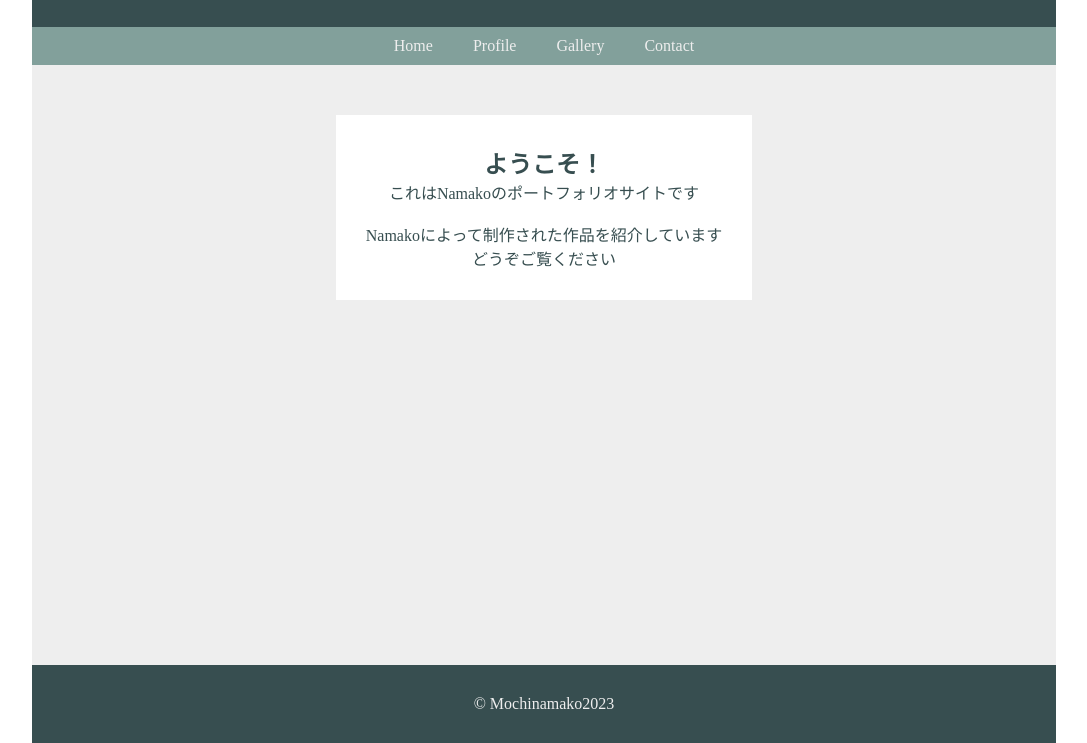
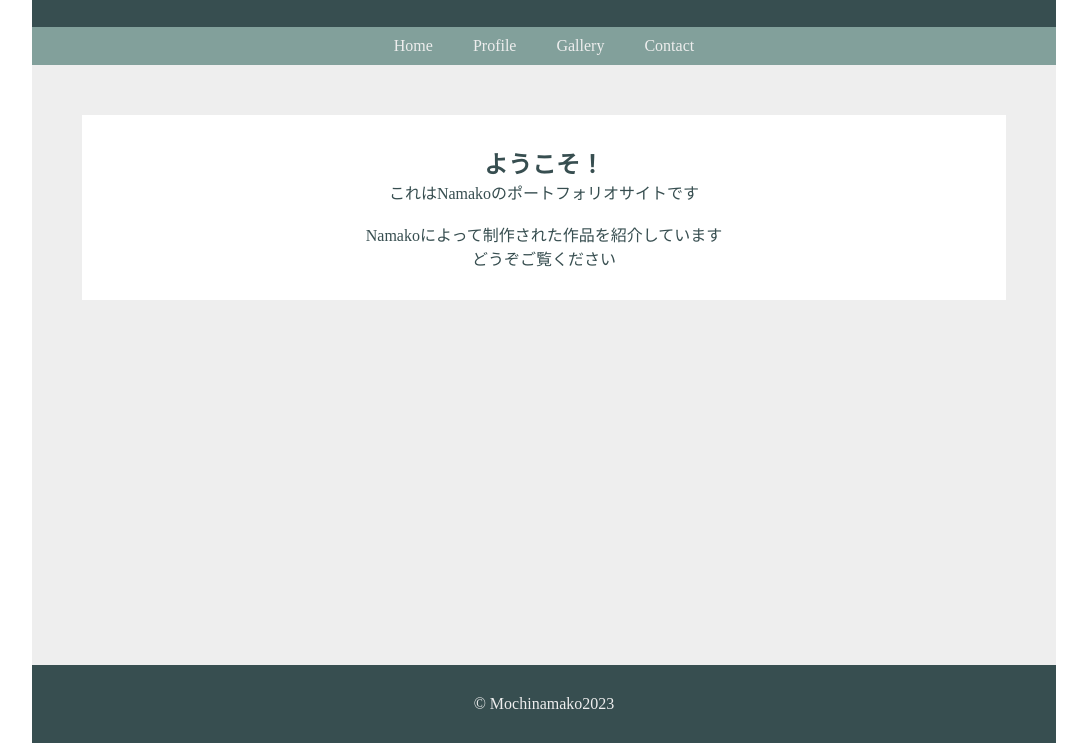
Before and after one commit to mochinamako/Namako_portfolio, a plain HTML site: page index.html in a window 1280 px wide. Shown: the part 70-813 px from the top of the page, without its empty margins (96-1183 px from the left). Drawn offline with Linux system fonts and the light colour scheme.

Commit message:
Update style.css

```diff
--- a/css/style.css
+++ b/css/style.css
@@ -60,7 +60,7 @@ main {
 
 section {
     background: #EEE;
-/*     flex: 3; */
+    flex: 3;
     padding: 50px;
 }
 
```
